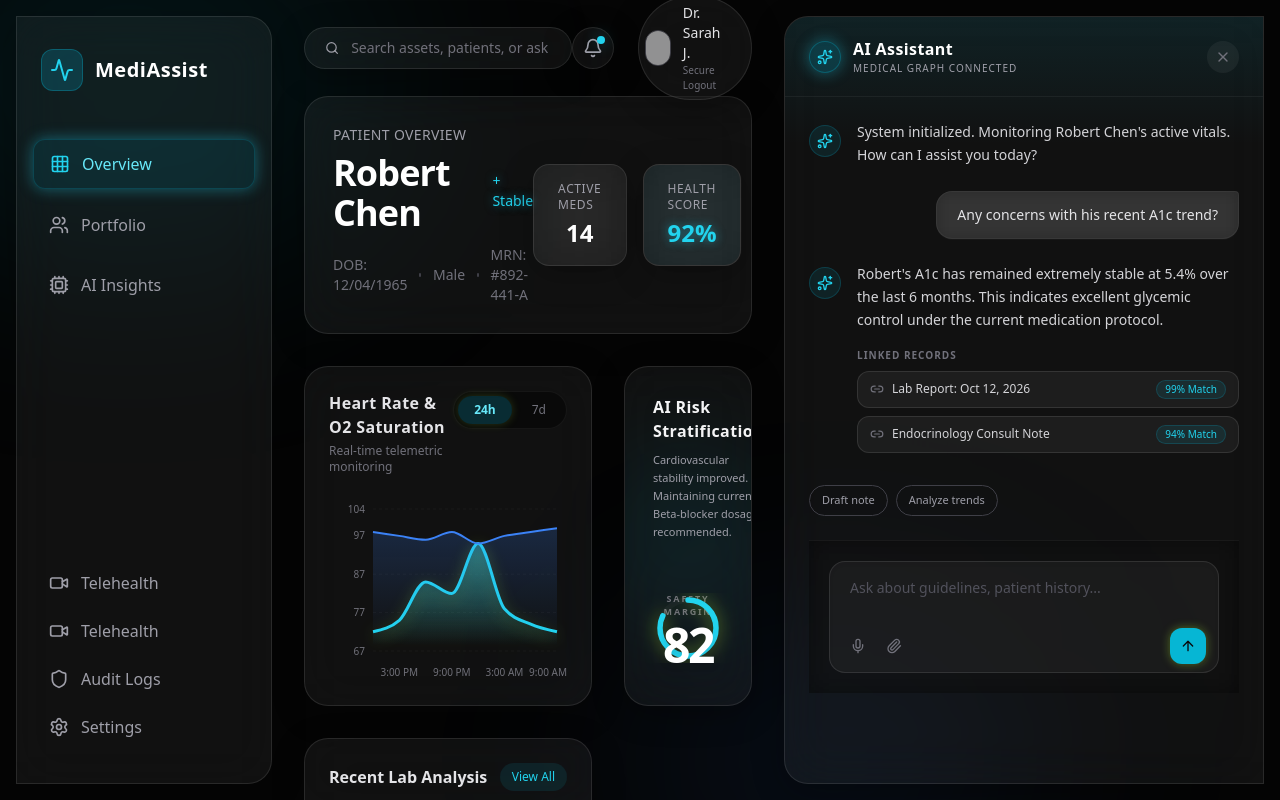
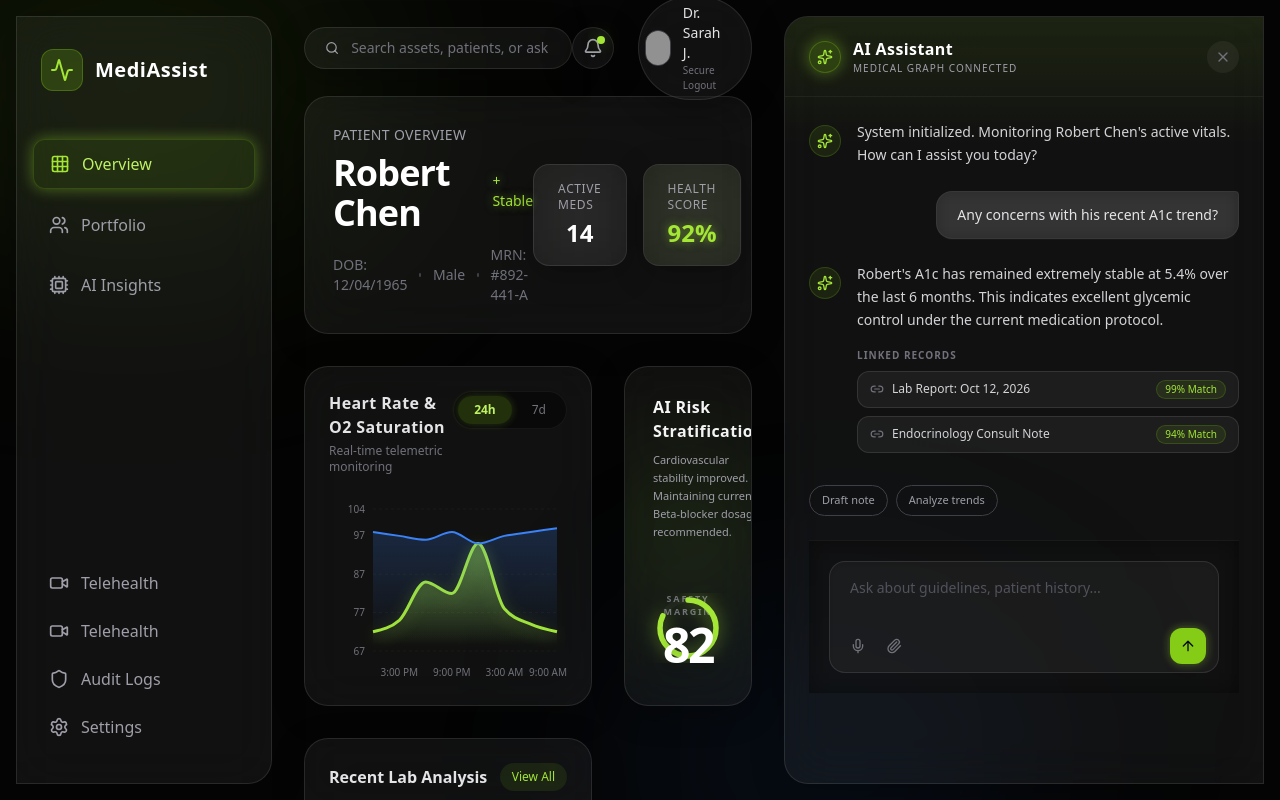
Before and after one commit to Aschio12/medi-assist-ai, a Next.js app in the folder apps/web/: page / in a window 1280 px wide. Built offline with nearby package versions, Linux system fonts and the light colour scheme; grey boxes are pictures that could not be loaded.

Commit message:
UI Polish: Revert accent color back to the original vibrant Neon Green

```diff
--- a/apps/web/package.json
+++ b/apps/web/package.json
@@ -10,9 +10,13 @@
   },
   "dependencies": {
     "@base-ui/react": "^1.7.0",
+    "@livekit/components-react": "^2.9.24",
+    "@supabase/ssr": "^0.12.4",
+    "@supabase/supabase-js": "^2.112.3",
     "class-variance-authority": "^0.7.1",
     "clsx": "^2.1.1",
     "framer-motion": "^13.1.0",
+    "livekit-client": "^2.22.0",
     "lucide-react": "^1.33.0",
     "next": "16.3.1",
     "next-intl": "^4.13.7",
--- a/apps/web/src/app/globals.css
+++ b/apps/web/src/app/globals.css
@@ -1,9 +1,9 @@
 @import "tailwindcss";
 
 @theme {
-  --color-neon-300: #67e8f9; /* Cyber Cyan */
-  --color-neon-400: #22d3ee;
-  --color-neon-500: #06b6d4;
+  --color-neon-300: #bef264; /* Lime 300 */
+  --color-neon-400: #a3e635; /* Lime 400 */
+  --color-neon-500: #84cc16; /* Lime 500 */
 
   --color-dark-surface: rgba(255, 255, 255, 0.03);
   --color-dark-border: rgba(255, 255, 255, 0.08);
@@ -21,9 +21,9 @@
     @apply bg-white/5 backdrop-blur-xl border border-white/10 shadow-[0_8px_32px_0_rgba(0,0,0,0.3)];
   }
   .neon-glow {
-    @apply shadow-[0_0_15px_rgba(34,211,238,0.4)];
+    @apply shadow-[0_0_15px_rgba(163,230,53,0.4)];
   }
   .neon-text-glow {
-    text-shadow: 0 0 10px rgba(34, 211, 238, 0.5);
+    text-shadow: 0 0 10px rgba(163, 230, 53, 0.5);
   }
 }
--- a/apps/web/src/components/patient/RiskScore.tsx
+++ b/apps/web/src/components/patient/RiskScore.tsx
@@ -40,7 +40,7 @@ export function RiskScore() {
             <circle
               cx="50" cy="50" r={radius}
               fill="transparent"
-              stroke="#22d3ee"
+              stroke="#a3e635"
               strokeWidth="8"
               strokeLinecap="round"
               strokeDasharray={circumference}
--- a/apps/web/src/components/patient/VitalsChart.tsx
+++ b/apps/web/src/components/patient/VitalsChart.tsx
@@ -31,8 +31,8 @@ export function VitalsChart() {
           <AreaChart data={data} margin={{ top: 10, right: 10, left: 0, bottom: 0 }}>
             <defs>
               <linearGradient id="colorHeartRate" x1="0" y1="0" x2="0" y2="1">
-                <stop offset="5%" stopColor="#22d3ee" stopOpacity={0.4}/>
-                <stop offset="95%" stopColor="#22d3ee" stopOpacity={0}/>
+                <stop offset="5%" stopColor="#a3e635" stopOpacity={0.4}/>
+                <stop offset="95%" stopColor="#a3e635" stopOpacity={0}/>
               </linearGradient>
               <linearGradient id="colorO2" x1="0" y1="0" x2="0" y2="1">
                 <stop offset="5%" stopColor="#3b82f6" stopOpacity={0.2}/>
@@ -51,11 +51,11 @@ export function VitalsChart() {
               type="monotone"
               dataKey="heartRate"
               name="Heart Rate (bpm)"
-              stroke="#22d3ee"
+              stroke="#a3e635"
               strokeWidth={3}
               fillOpacity={1}
               fill="url(#colorHeartRate)"
-              activeDot={{ r: 6, fill: '#22d3ee', stroke: '#050505', strokeWidth: 3 }}
+              activeDot={{ r: 6, fill: '#a3e635', stroke: '#050505', strokeWidth: 3 }}
               style={{ filter: 'drop-shadow(0px 4px 8px rgba(163,230,53,0.4))' }}
             />
             <Area
```
